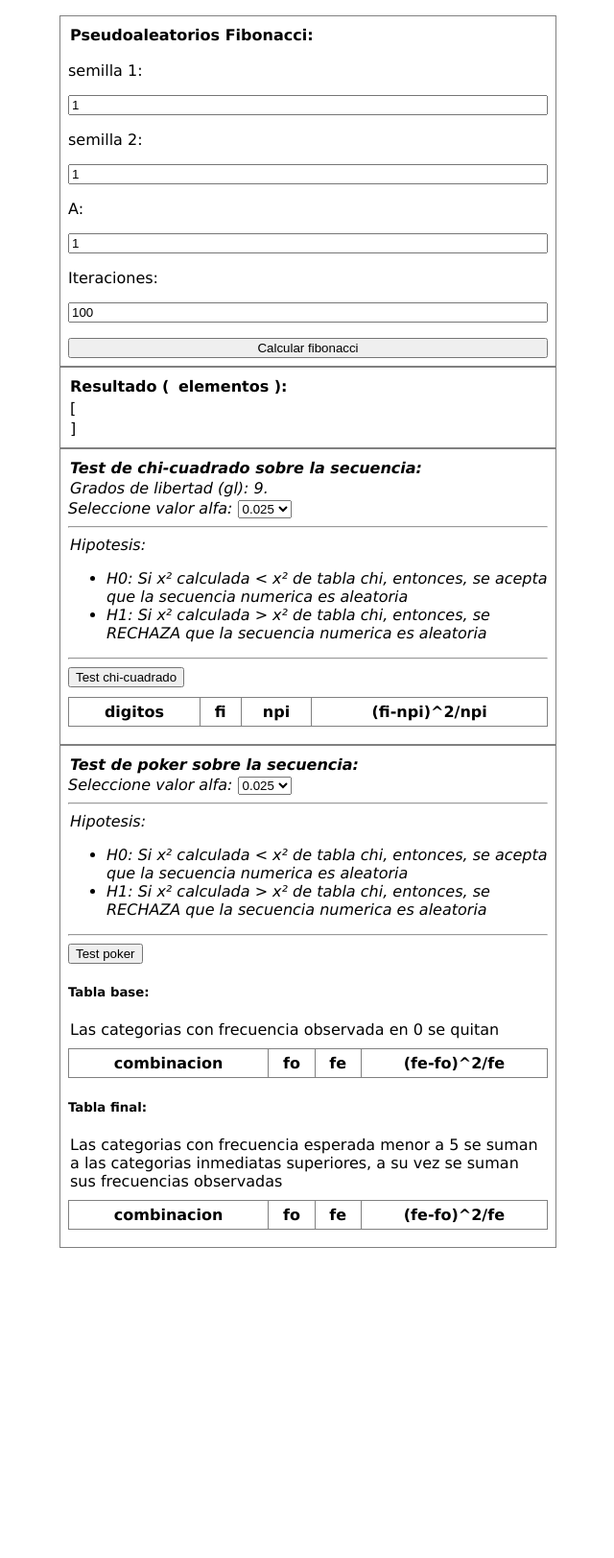
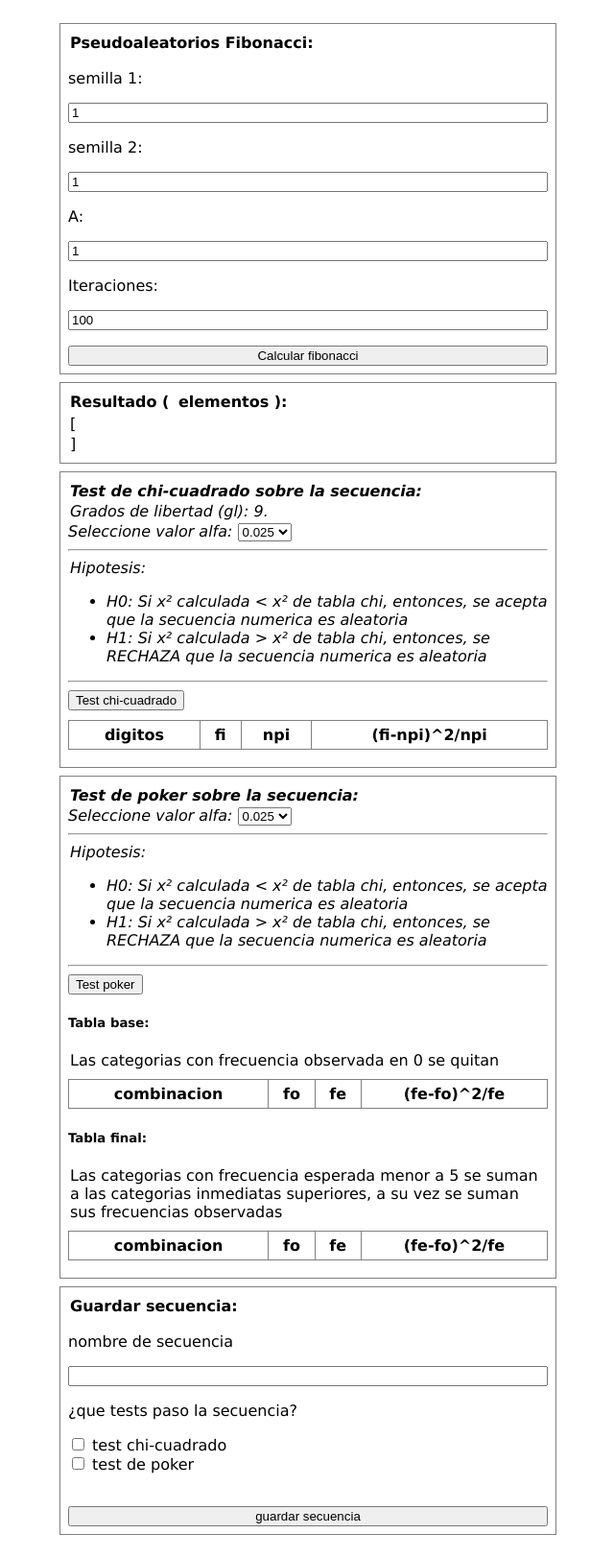
Before and after one commit to OsvaldoZakowicz/mys, a plain HTML site: page n-fibonacci/index.html in a window 1280 px wide. Shown: the whole page at 96% size, without its empty margins (319-959 px from the left). Before the commit the page ends 1316 px from the top, so only its background shows below. Drawn offline with Linux system fonts and the light colour scheme.

Commit message:
modifica html de fibonacci
quita estilos del head, agrega formulario de guardado de secuencia, agrega script con validaciones del formulario y captura de inputs

```diff
--- a/n-fibonacci/index.html
+++ b/n-fibonacci/index.html
@@ -3,61 +3,15 @@
 <head>
     <meta charset="UTF-8">
     <meta name="viewport" content="width=device-width, initial-scale=1.0">
-    <title>test</title>
 
-    <!-- estilos -->
-    <style>
-        body {
-            margin: 0;
-            padding: 1rem;
-            font-family: Verdana, Geneva, Tahoma, sans-serif;
-            font-size: 1rem;
-            box-sizing: border-box;
-        }
-        p,span,h1,h2,h3,h4 {
-            margin: 2px;
-            padding: 0;
-        }
-        .container {
-            max-width: 500px;
-            min-width: 320px;
-            display: flex;
-            border: 1px solid gray;
-            margin-bottom: .5rem;
-            padding: .5rem;
-            margin: 0 auto;
-        }
-        .fibonacci-form {
-            flex-direction: column;
-            gap: 1rem;
-        }
-        .result-box {
-            max-height: 350px;
-            flex-direction: column;
-            overflow-x: hidden;
-            overflow-y: scroll;
-        }
-        .test-box {
-            flex-direction: column;
-        }
-        .text-box {
-            font-style: italic;
-        }
-        table {
-            width: 100%;
-            margin: 10px 0;
-            text-align: center;
-        }
-        table,thead,tbody,tr,th,td {
-            border: 1px solid gray;
-            border-collapse: collapse;
-            padding: 5px;
-        }
-    </style>
+    <!-- css -->
+    <link rel="stylesheet" href="../style.css">
+
+    <title>Algoritmo de Fibonacci</title>
 </head>
 <body>
     <!-- formulario de fibonacci -->
-    <div class="container fibonacci-form">
+    <div class="container form">
         <h4>Pseudoaleatorios Fibonacci:</h4>
         <label for="semilla1">semilla 1:</label>
         <input type="number" name="semilla1" id="semilla1" min="1" required value="1">
@@ -171,6 +125,28 @@
             </table>
             <p id="conclusionTestPoker"></p>
         </div>
+    </div>
+
+    <!-- controles sobre la secuencia -->
+    <div class="container form">
+        <h4>Guardar secuencia:</h4>
+        <label for="nombre">nombre de secuencia</label>
+        <input required type="text" name="nombre" min="5" max="45" id="nombre">
+        <label for="">¿que tests paso la secuencia?</label>
+        <div style="display: flex; flex-direction: column;">
+            <label for="test_chi">
+                <input type="checkbox" name="test_chi" id="test_chi" value="chi-cuadrado">
+                test chi-cuadrado
+            </label>
+            <label for="test_poker">
+                <input type="checkbox" name="test_poker" id="test_poker" value="poker">
+                test de poker
+            </label>
+        </div>
+        <div>
+            <p id="errores"></p>
+        </div>
+        <input type="button" value="guardar secuencia" onclick="guardar()">
     </div>
 
     <script src="nFibonacci.js"></script>
@@ -309,6 +285,44 @@
             return;
         }
 
+        /* funcion en el boton guardar secuencia */
+        function guardar() {
+
+            // no hay secuencia, finalizar
+            if (calculoFibonacci.length === 0) {
+                alert('Genere una secuencia primero!');
+                return;
+            }
+
+            const nombreSecuencia = ELEM_ID('nombre');
+            const testChi = ELEM_ID('test_chi');
+            const testPoker = ELEM_ID('test_poker');
+            const errores = ELEM_ID('errores');
+
+            // validaciones
+            if (nombreSecuencia.value.length === 0) {
+                errores.textContent = 'Indique un nombre de secuencia!';
+                return;
+            }
+
+            if (!(testChi.checked || testPoker.checked)) {
+                errores.textContent = 'Indique si al menos 1 test fue superado!';
+                return;
+            }
+
+            // sin errores
+            errores.textContent = '';
+
+            console.log(nombreSecuencia.value);
+            console.log(testChi.checked);
+            console.log(testPoker.checked);
+
+            // guardar en localstorage
+            const algoritmo = "fibonacci";
+            const fecha_creacion = new Date();
+
+            return;
+        }
     </script>
 </body>
 </html>
```
